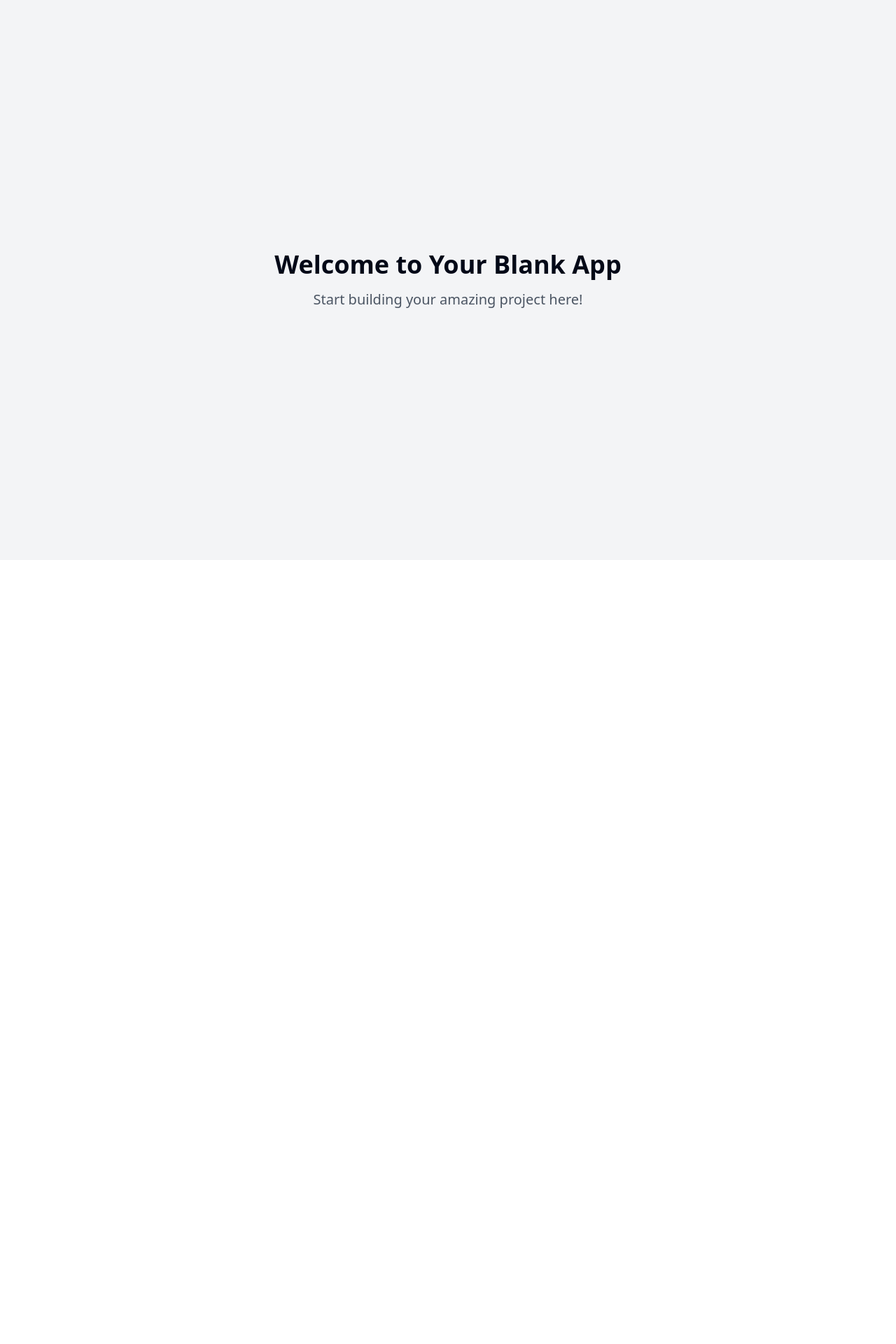
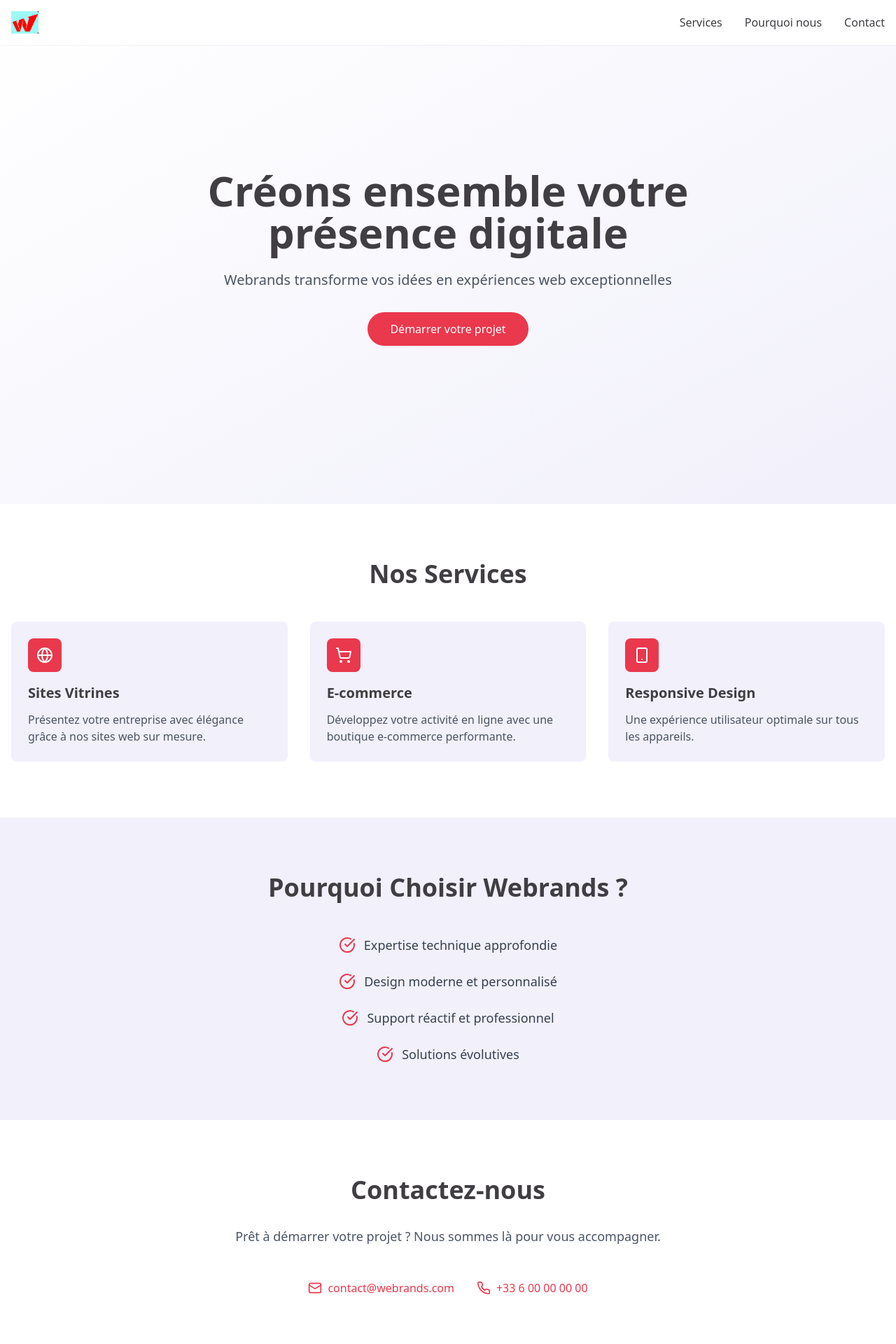
Before and after one commit to PrKen/webrands, a React (Vite) app: page / in a window 1280 px wide. Shown: the top 1920 px of the page at 70% size. Before the commit the page ends 800 px from the top, so only its background shows below. Built offline with nearby package versions, Linux system fonts and the light colour scheme.

Commit message:
Create website for Webrands
Implement a showcase website for the Webrands agency, focusing on web solutions such as website creation and e-commerce. The design will feature a simple color palette and a minimalist, ergonomic style. Prepare the site for future deployment.
[skip gpt_engineer]

```diff
--- /dev/null
+++ b/src/components/Contact.tsx
@@ -0,0 +1,36 @@
+import { Mail, Phone } from "lucide-react";
+
+const Contact = () => {
+  return (
+    <section id="contact" className="py-20 bg-white">
+      <div className="container mx-auto px-4">
+        <div className="max-w-3xl mx-auto text-center">
+          <h2 className="text-3xl md:text-4xl font-bold mb-8 text-webrands-dark">
+            Contactez-nous
+          </h2>
+          <p className="text-lg text-gray-600 mb-12">
+            Prêt à démarrer votre projet ? Nous sommes là pour vous accompagner.
+          </p>
+          <div className="flex flex-col md:flex-row justify-center items-center space-y-4 md:space-y-0 md:space-x-8">
+            <a
+              href="mailto:contact@webrands.com"
+              className="flex items-center space-x-2 text-primary hover:text-primary/80 transition-colors"
+            >
+              <Mail size={20} />
+              <span>contact@webrands.com</span>
+            </a>
+            <a
+              href="tel:+33600000000"
+              className="flex items-center space-x-2 text-primary hover:text-primary/80 transition-colors"
+            >
+              <Phone size={20} />
+              <span>+33 6 00 00 00 00</span>
+            </a>
+          </div>
+        </div>
+      </div>
+    </section>
+  );
+};
+
+export default Contact;
--- /dev/null
+++ b/src/components/Footer.tsx
@@ -0,0 +1,24 @@
+const Footer = () => {
+  return (
+    <footer className="bg-webrands-dark text-white py-8">
+      <div className="container mx-auto px-4">
+        <div className="flex flex-col md:flex-row justify-between items-center">
+          <div className="mb-4 md:mb-0">
+            <img
+              src="/lovable-uploads/fe232a62-a661-4980-b3e6-aa2a131c085a.png"
+              alt="Webrands Logo"
+              className="h-8 brightness-0 invert"
+            />
+          </div>
+          <div className="text-center md:text-right">
+            <p className="text-sm text-gray-400">
+              © {new Date().getFullYear()} Webrands. Tous droits réservés.
+            </p>
+          </div>
+        </div>
+      </div>
+    </footer>
+  );
+};
+
+export default Footer;
--- /dev/null
+++ b/src/components/Hero.tsx
@@ -0,0 +1,25 @@
+const Hero = () => {
+  return (
+    <section className="pt-24 pb-20 min-h-[90vh] flex items-center bg-gradient-to-br from-white to-webrands-gray">
+      <div className="container mx-auto px-4">
+        <div className="max-w-3xl mx-auto text-center">
+          <h1 className="text-4xl md:text-6xl font-bold mb-6 animate-fadeIn text-webrands-dark">
+            Créons ensemble votre présence digitale
+          </h1>
+          <p className="text-lg md:text-xl text-gray-600 mb-8 animate-fadeIn" style={{ animationDelay: "0.2s" }}>
+            Webrands transforme vos idées en expériences web exceptionnelles
+          </p>
+          <a
+            href="#contact"
+            className="inline-block bg-primary text-white px-8 py-3 rounded-full hover:bg-opacity-90 transition-all transform hover:-translate-y-1 animate-fadeIn"
+            style={{ animationDelay: "0.4s" }}
+          >
+            Démarrer votre projet
+          </a>
+        </div>
+      </div>
+    </section>
+  );
+};
+
+export default Hero;
--- /dev/null
+++ b/src/components/Navbar.tsx
@@ -0,0 +1,64 @@
+import { useState } from "react";
+import { Menu, X } from "lucide-react";
+
+const Navbar = () => {
+  const [isOpen, setIsOpen] = useState(false);
+
+  return (
+    <nav className="fixed w-full bg-white/90 backdrop-blur-sm z-50 shadow-sm">
+      <div className="container mx-auto px-4">
+        <div className="flex justify-between items-center h-16">
+          <a href="/" className="flex items-center">
+            <img src="/lovable-uploads/fe232a62-a661-4980-b3e6-aa2a131c085a.png" alt="Webrands Logo" className="h-8" />
+          </a>
+
+          {/* Desktop Menu */}
+          <div className="hidden md:flex space-x-8">
+            <a href="#services" className="text-webrands-dark hover:text-primary transition-colors">Services</a>
+            <a href="#why-us" className="text-webrands-dark hover:text-primary transition-colors">Pourquoi nous</a>
+            <a href="#contact" className="text-webrands-dark hover:text-primary transition-colors">Contact</a>
+          </div>
+
+          {/* Mobile Menu Button */}
+          <button
+            className="md:hidden text-webrands-dark"
+            onClick={() => setIsOpen(!isOpen)}
+          >
+            {isOpen ? <X size={24} /> : <Menu size={24} />}
+          </button>
+        </div>
+
+        {/* Mobile Menu */}
+        {isOpen && (
+          <div className="md:hidden pb-4">
+            <div className="flex flex-col space-y-4">
+              <a
+                href="#services"
+                className="text-webrands-dark hover:text-primary transition-colors"
+                onClick={() => setIsOpen(false)}
+              >
+                Services
+              </a>
+              <a
+                href="#why-us"
+                className="text-webrands-dark hover:text-primary transition-colors"
+                onClick={() => setIsOpen(false)}
+              >
+                Pourquoi nous
+              </a>
+              <a
+                href="#contact"
+                className="text-webrands-dark hover:text-primary transition-colors"
+                onClick={() => setIsOpen(false)}
+              >
+                Contact
+              </a>
+            </div>
+          </div>
+        )}
+      </div>
+    </nav>
+  );
+};
+
+export default Navbar;
--- /dev/null
+++ b/src/components/Services.tsx
@@ -0,0 +1,47 @@
+import { Globe, ShoppingCart, Smartphone } from "lucide-react";
+
+const services = [
+  {
+    icon: Globe,
+    title: "Sites Vitrines",
+    description: "Présentez votre entreprise avec élégance grâce à nos sites web sur mesure.",
+  },
+  {
+    icon: ShoppingCart,
+    title: "E-commerce",
+    description: "Développez votre activité en ligne avec une boutique e-commerce performante.",
+  },
+  {
+    icon: Smartphone,
+    title: "Responsive Design",
+    description: "Une expérience utilisateur optimale sur tous les appareils.",
+  },
+];
+
+const Services = () => {
+  return (
+    <section id="services" className="py-20 bg-white">
+      <div className="container mx-auto px-4">
+        <h2 className="text-3xl md:text-4xl font-bold text-center mb-12 text-webrands-dark">
+          Nos Services
+        </h2>
+        <div className="grid md:grid-cols-3 gap-8">
+          {services.map((service, index) => (
+            <div
+              key={index}
+              className="p-6 rounded-lg bg-accent hover:shadow-lg transition-shadow"
+            >
+              <div className="w-12 h-12 bg-primary rounded-lg flex items-center justify-center mb-4">
+                <service.icon className="text-white" size={24} />
+              </div>
+              <h3 className="text-xl font-semibold mb-3 text-webrands-dark">{service.title}</h3>
+              <p className="text-gray-600">{service.description}</p>
+            </div>
+          ))}
+        </div>
+      </div>
+    </section>
+  );
+};
+
+export default Services;
--- /dev/null
+++ b/src/components/WhyUs.tsx
@@ -0,0 +1,35 @@
+import { CheckCircle } from "lucide-react";
+
+const reasons = [
+  "Expertise technique approfondie",
+  "Design moderne et personnalisé",
+  "Support réactif et professionnel",
+  "Solutions évolutives",
+];
+
+const WhyUs = () => {
+  return (
+    <section id="why-us" className="py-20 bg-accent">
+      <div className="container mx-auto px-4">
+        <div className="max-w-3xl mx-auto text-center">
+          <h2 className="text-3xl md:text-4xl font-bold mb-12 text-webrands-dark">
+            Pourquoi Choisir Webrands ?
+          </h2>
+          <div className="space-y-6">
+            {reasons.map((reason, index) => (
+              <div
+                key={index}
+                className="flex items-center justify-center space-x-3 text-lg"
+              >
+                <CheckCircle className="text-primary" size={24} />
+                <span className="text-gray-700">{reason}</span>
+              </div>
+            ))}
+          </div>
+        </div>
+      </div>
+    </section>
+  );
+};
+
+export default WhyUs;
--- a/src/pages/Index.tsx
+++ b/src/pages/Index.tsx
@@ -1,12 +1,19 @@
-// Update this page (the content is just a fallback if you fail to update the page)
+import Navbar from "@/components/Navbar";
+import Hero from "@/components/Hero";
+import Services from "@/components/Services";
+import WhyUs from "@/components/WhyUs";
+import Contact from "@/components/Contact";
+import Footer from "@/components/Footer";
 
 const Index = () => {
   return (
-    <div className="min-h-screen flex items-center justify-center bg-gray-100">
-      <div className="text-center">
-        <h1 className="text-4xl font-bold mb-4">Welcome to Your Blank App</h1>
-        <p className="text-xl text-gray-600">Start building your amazing project here!</p>
-      </div>
+    <div className="min-h-screen">
+      <Navbar />
+      <Hero />
+      <Services />
+      <WhyUs />
+      <Contact />
+      <Footer />
     </div>
   );
 };
```
Also changed, not shown: tailwind.config.ts (+36 -59 lines), public/lovable-uploads/fe232a62-a661-4980-b3e6-aa2a131c085a.png (added).
